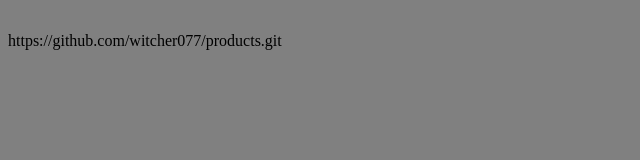
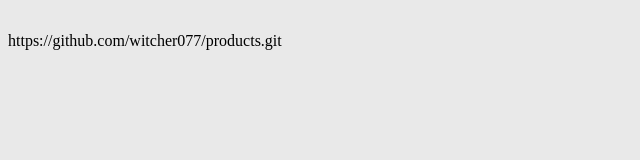
Before and after one commit to witcher077/products, a website: page index.html in a window 1280 px wide. Shown: the whole page, without its empty margins (0-640 px from the left). Drawn offline with Linux system fonts and the light colour scheme; no server answers.

Commit message:
Update style.css

```diff
--- a/style.css
+++ b/style.css
@@ -1,5 +1,5 @@
 body{
-    background-color:grey;
+    background-color:#e9e9e9;
 }
 #product{
     display: flex;
```
